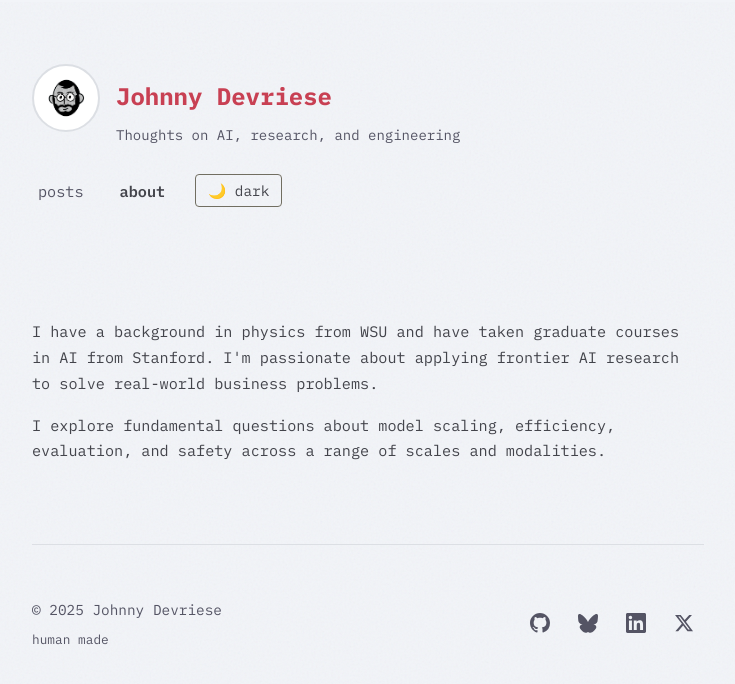
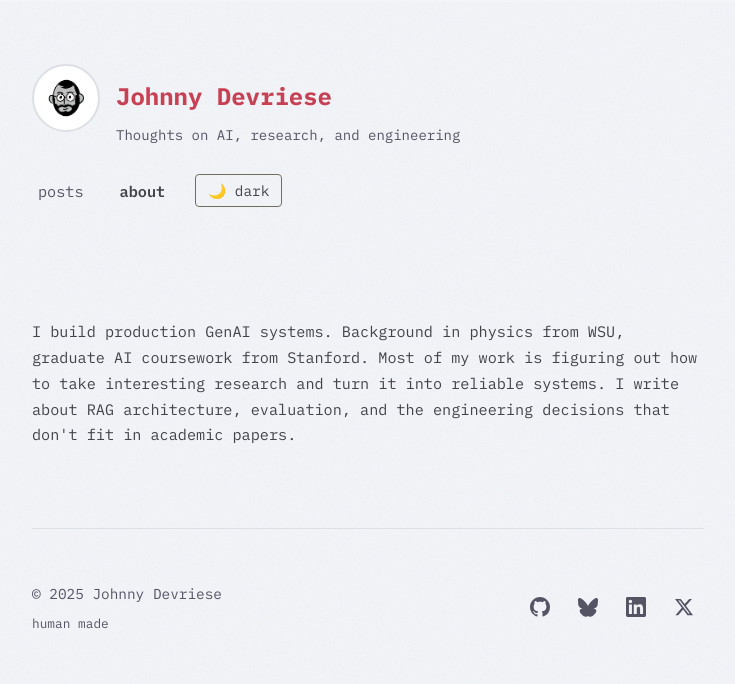
Before and after one commit to johnnydevriese/johnnydevriese.github.io, a React (Vite) app: page / in a window 1280 px wide. Both pictures are taken after a click on the button "about". Shown: the top 684 px of the page, without its empty margins (272-1007 px from the left). Built offline with nearby package versions, Linux system fonts and the light colour scheme; the HTML template or start-up script is replaced by a standard one.

Commit message:
Update About section text

```diff
--- a/src/App.tsx
+++ b/src/App.tsx
@@ -550,18 +550,9 @@ export default function Blog() {
                 fontFamily: 'IBM Plex Mono',
                 fontSize: '0.95rem',
                 lineHeight: 1.7,
-                marginBottom: '1rem',
                 color: isDark ? darkText : lightText
               }}>
-                I have a background in physics from WSU and have taken graduate courses in AI from Stanford. I'm passionate about applying frontier AI research to solve real-world business problems.
-              </p>
-              <p style={{
-                fontFamily: 'IBM Plex Mono',
-                fontSize: '0.95rem',
-                lineHeight: 1.7,
-                color: isDark ? darkText : lightText
-              }}>
-                I explore fundamental questions about model scaling, efficiency, evaluation, and safety across a range of scales and modalities.
+                I build production GenAI systems. Background in physics from WSU, graduate AI coursework from Stanford. Most of my work is figuring out how to take interesting research and turn it into reliable systems. I write about RAG architecture, evaluation, and the engineering decisions that don't fit in academic papers.
               </p>
             </div>
           )}
```
